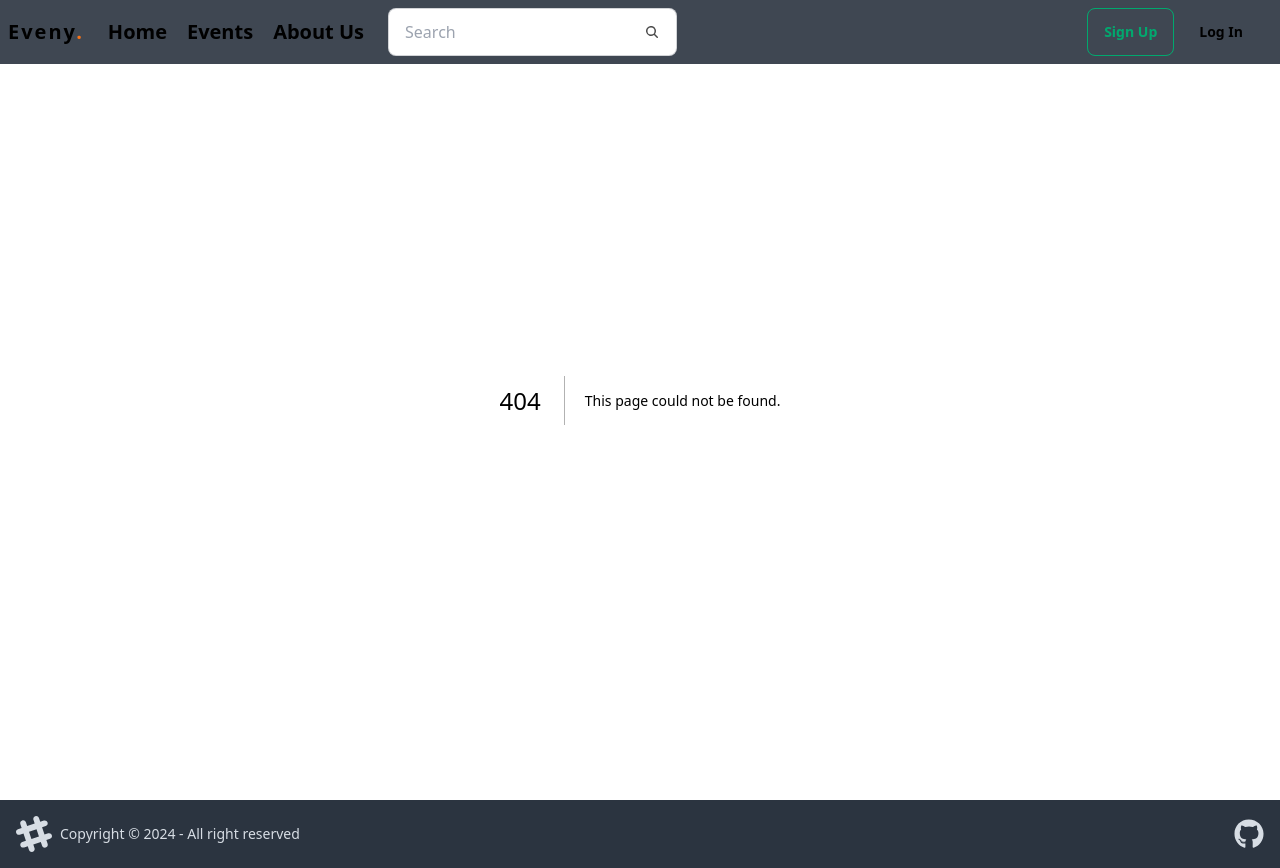
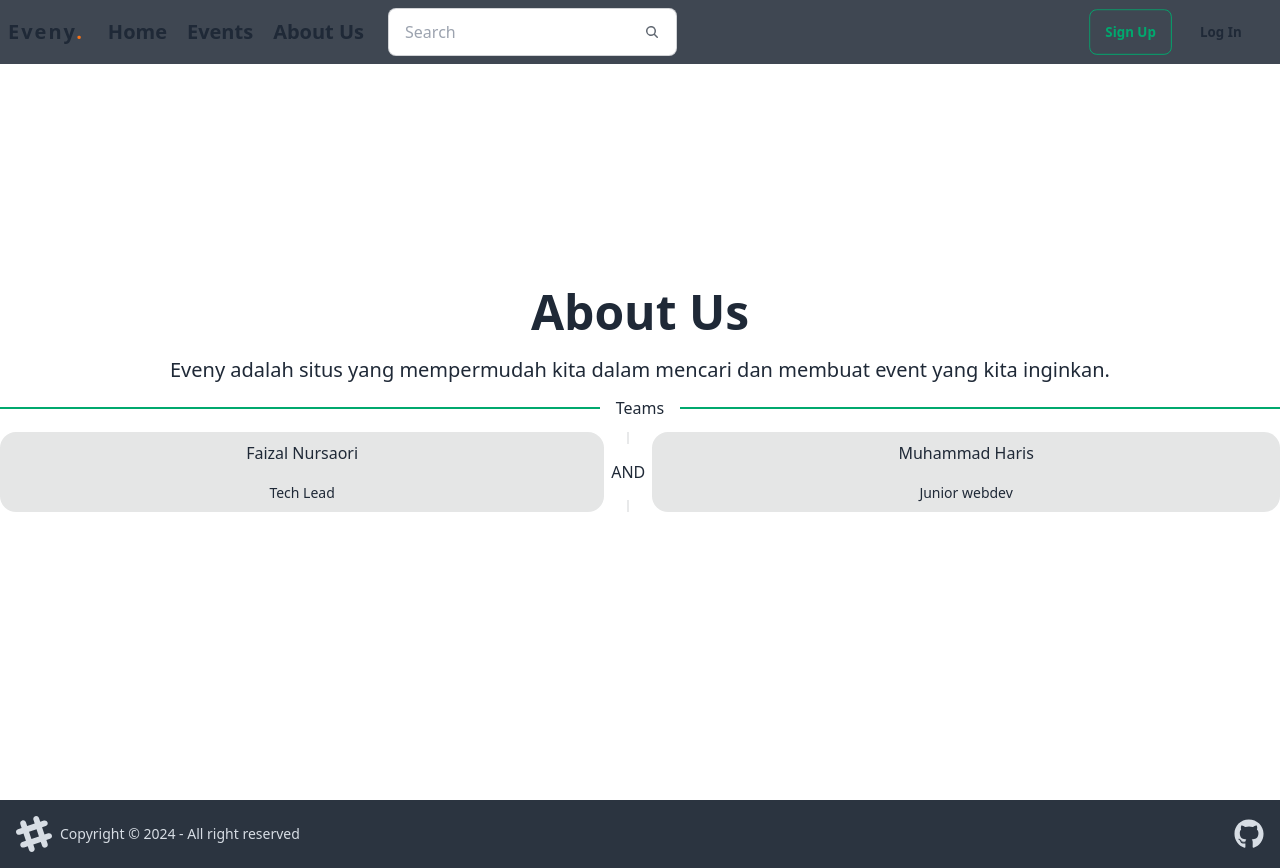
Before and after one commit to faizalnursaori/Eveny, a Next.js app in the folder apps/web/: page /about in a window 1280 px wide. Before the commit this address had no page. Built offline with nearby package versions, Linux system fonts and the light colour scheme.

Commit message:
feat: adding about page and menu button

```diff
--- /dev/null
+++ b/apps/web/src/app/about/page.jsx
@@ -0,0 +1,24 @@
+import Image from "next/image"
+
+export default function About(){
+    return (
+        <div className="w-screen h-screen">
+            <div className="text-center flex flex-col justify-center items-center h-full">
+            <h1 className="text-5xl font-bold mb-5">About Us</h1>
+            <p className="text-xl ">Eveny adalah situs yang mempermudah kita dalam mencari dan membuat event yang kita inginkan.</p>
+            <div className="divider divider-success">Teams</div>
+            <div className="flex w-full">
+                <div className="card bg-base-300 rounded-box grid h-20 flex-grow place-items-center">
+                    <h1>Faizal Nursaori</h1>
+                    <p className="text-sm">Tech Lead</p>
+                </div>
+                <div className="divider divider-horizontal">AND</div>
+                <div className="card bg-base-300 rounded-box grid h-20 flex-grow place-items-center">
+                    <h1>Muhammad Haris</h1>
+                    <p className="text-sm">Junior webdev</p>
+                </div>
+            </div>
+            </div>
+        </div>
+    )
+}
--- a/apps/web/src/app/login/page.tsx
+++ b/apps/web/src/app/login/page.tsx
@@ -1,3 +1,5 @@
+import Link from "next/link";
+
 export default function Login() {
     return (
       <div className="hero min-h-screen bg-base-200">
@@ -32,9 +34,9 @@ export default function Login() {
                   required
                 />
                 <label className="label">
-                  <a href="/register" className="link-hover link label-text-alt">
+                  <Link href="/register" className="link-hover link label-text-alt">
                    Doesn't have an account? create one here.
-                  </a>
+                  </Link>
                 </label>
               </div>
               <div className="form-control mt-6">
--- a/apps/web/src/app/page.tsx
+++ b/apps/web/src/app/page.tsx
@@ -11,7 +11,7 @@ export default function Home() {
       </section>
       <section>
         <div className="divider divider-success">Explore Meaningful Oportunities</div>
-        <div className="grid grid-cols-1 sm:grid-cols-3 gap-6">
+        <div className="grid grid-cols-1 sm:grid-cols-3 gap-6 justify-items-center">
           <ProductCard/>
           <ProductCard/>
           <ProductCard/>
--- a/apps/web/src/app/register/page.tsx
+++ b/apps/web/src/app/register/page.tsx
@@ -1,3 +1,6 @@
+import Link from "next/link";
+
+
 export default function Register() {
   return (
     <div className="hero min-h-screen bg-base-200">
@@ -61,9 +64,9 @@ export default function Register() {
                 </label>
                 <textarea className="textarea textarea-bordered h-24" placeholder="address"></textarea>
                 <label className="label">
-                <a href="/login" className="link-hover link label-text-alt">
+                <Link href="/login" className="link-hover link label-text-alt">
                  Already have an account? Login here.
-                </a>
+                </Link>
               </label>
             </div>
             <div className="form-control mt-6">
--- a/apps/web/src/components/Header.tsx
+++ b/apps/web/src/components/Header.tsx
@@ -1,15 +1,14 @@
-import React from "react";
 import Link from "next/link";
 
 export default function Header() {
   return (
-    <header className="fixed z-10 bg-neutral/90 w-screen">
+    <header className="max-w-screen fixed z-10 w-screen bg-neutral/90">
       <nav className="flex items-center justify-between p-2">
-        <div className="flex gap-6 items-center">
+        <div className="flex items-center gap-6">
           <h1 className="text-xl font-bold tracking-widest">
             Eveny<span className="text-orange-500">.</span>
           </h1>
-          <div className="flex gap-5">
+          <div className="hidden gap-5 md:flex">
             <Link href="/" className="text-center text-xl font-semibold">
               Home
             </Link>
@@ -20,7 +19,7 @@ export default function Header() {
               About Us
             </Link>
           </div>
-          <label className="input input-bordered flex items-center gap-2">
+          <label className="input input-bordered hidden items-center gap-2 md:flex">
             <input type="text" className="grow" placeholder="Search" />
             <svg
               xmlns="http://www.w3.org/2000/svg"
@@ -36,9 +35,64 @@ export default function Header() {
             </svg>
           </label>
         </div>
-        <div className="flex gap-2 mr-3">
-          <button className="btn btn-outline btn-success"><Link href="/register">Sign Up</Link></button>
-          <button className="btn btn-ghost btn-success"><Link href="/login">Log In</Link></button>
+        <div className="mr-3 hidden gap-2 md:flex">
+          <button className="btn btn-outline btn-success">
+            <Link href="/register">Sign Up</Link>
+          </button>
+          <button className="btn btn-ghost btn-success">
+            <Link href="/login">Log In</Link>
+          </button>
+        </div>
+
+        <div className="flex md:hidden">
+          <div className="navbar-end">
+            <div className="dropdown right-4">
+              <div
+                tabIndex={0}
+                role="button"
+                className="btn btn-circle btn-ghost"
+              >
+                <svg
+                  xmlns="http://www.w3.org/2000/svg"
+                  className="h-5 w-5"
+                  fill="none"
+                  viewBox="0 0 24 24"
+                  stroke="currentColor"
+                >
+                  <path
+                    stroke-linecap="round"
+                    stroke-linejoin="round"
+                    stroke-width="2"
+                    d="M4 6h16M4 12h16M4 18h7"
+                  />
+                </svg>
+              </div>
+              <ul
+                tabIndex={0}
+                className="menu dropdown-content menu-sm right-2 z-[1] mt-3 w-52 rounded-box bg-base-100 p-2 shadow"
+              >
+                <li>
+                  <Link href="/">Home</Link>
+                </li>
+                <li>
+                  <Link href="/events">Events</Link>
+                </li>
+                <li>
+                  <Link href="/about">About Us</Link>
+                </li>
+                <li>
+                  <button className="btn btn-ghost btn-success">
+                    <Link href="/login">Log In</Link>
+                  </button>
+                </li>
+                <li>
+                  <button className="btn btn-outline btn-success mt-2">
+                    <Link href="/register">Sign Up</Link>
+                  </button>
+                </li>
+              </ul>
+            </div>
+          </div>
         </div>
       </nav>
     </header>
--- a/apps/web/src/components/Hero.tsx
+++ b/apps/web/src/components/Hero.tsx
@@ -5,7 +5,7 @@ export default function Hero() {
   return (
     <div className="hero min-h-screen bg-base-200">
       <div className="hero-content flex-col lg:flex-row-reverse">
-        <Image src= {hero} alt='Hero-Image' className='max-w-lg rounded-lg shadow-2xl'/>
+        <Image src= {hero} alt='Hero-Image' className='max-w-screen rounded-lg shadow-2xl w-[32rem]'/>
         <div>
           <h1 className="text-5xl font-bold">Find Your Next Event!</h1>
           <p className="py-6">
```
